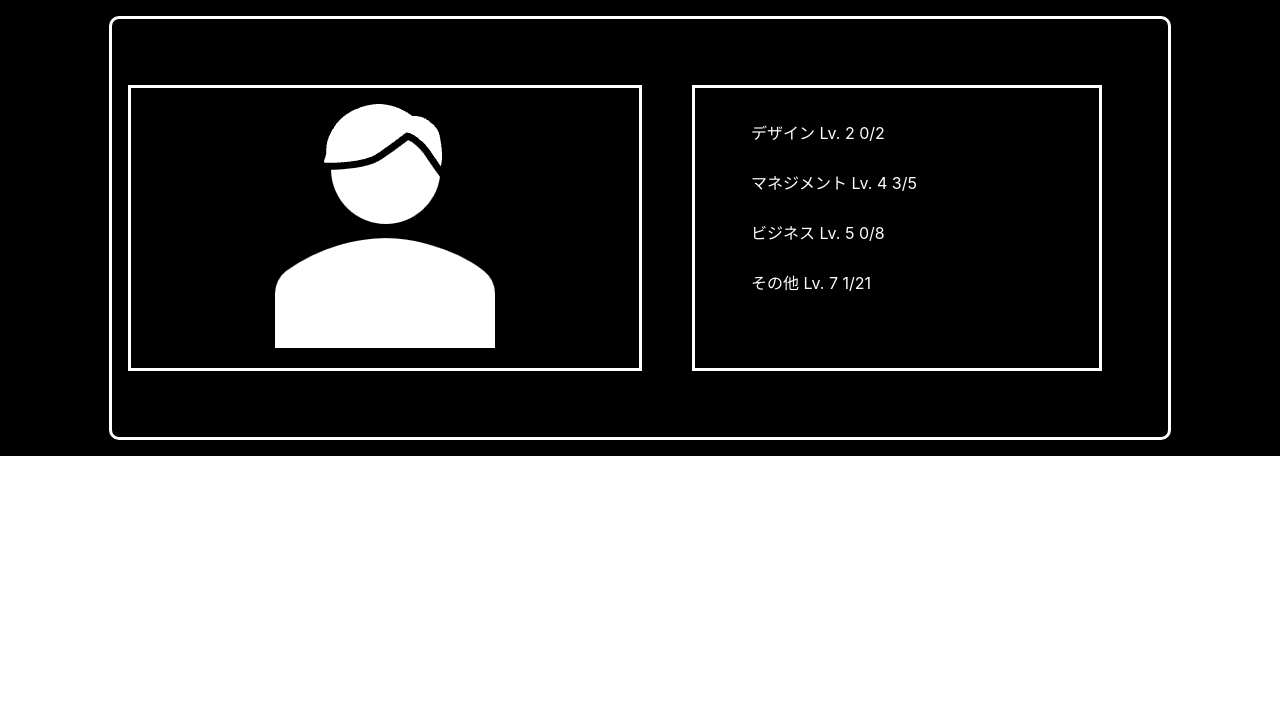
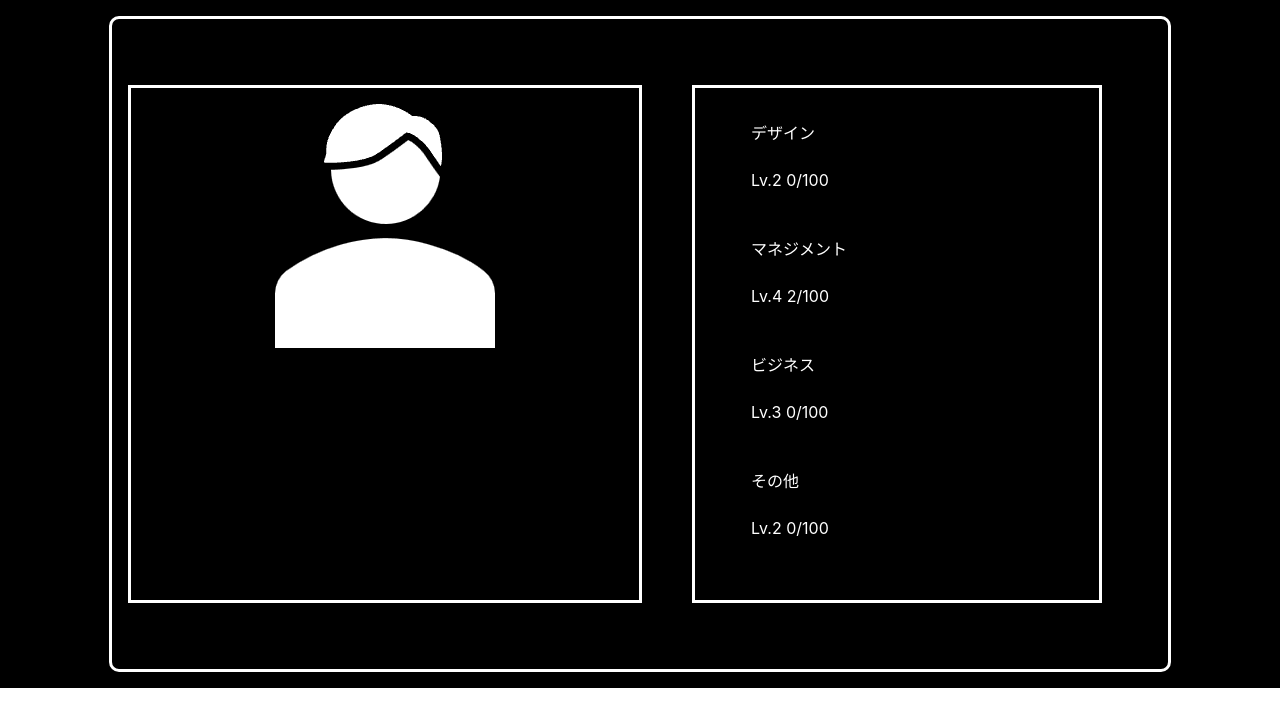
Before and after one commit to KAIRI-tere/workspace_agile, a React (Create React App) app: page / in a window 1280 px wide. Shown: the top 726 px of the page. Built offline with nearby package versions, Linux system fonts and the light colour scheme.

Commit message:
main画面のデザインを変更（分野別のボタンを追加）

```diff
--- a/src/App.js
+++ b/src/App.js
@@ -10,14 +10,33 @@ function App() {
       <div className="App-box">
         <div className="Prof">
           <img src="Profile_image.png" alt="profileImage"></img>
+          <p>進撃の巨人</p>
         </div>
         <div className="Book-Level">
-          <ul>
-            <li>デザイン Lv. 2 0/2</li>
-            <li>マネジメント Lv. 4 3/5</li>
-            <li>ビジネス Lv. 5 0/8</li>
-            <li>その他 Lv. 7 1/21</li>
-          </ul>
+          <botton className="button_design">
+            <ul>
+              <li>デザイン</li>
+              <li>Lv.2  0/100</li>
+            </ul>
+          </botton>
+          <botton className="button_management">
+            <ul>
+              <li>マネジメント</li>
+              <li>Lv.4  2/100</li>
+            </ul>
+          </botton>
+          <botton className="button_business">
+            <ul>
+              <li>ビジネス</li>
+              <li>Lv.3  0/100</li>
+            </ul>
+          </botton>
+          <botton className="button_etc">
+            <ul>
+              <li>その他</li>
+              <li>Lv.2  0/100</li>
+            </ul>
+          </botton>
           {/* <input className="Input" placeholder="xxx" />
          <button className="Button">Search</button> */}
         </div>
```
